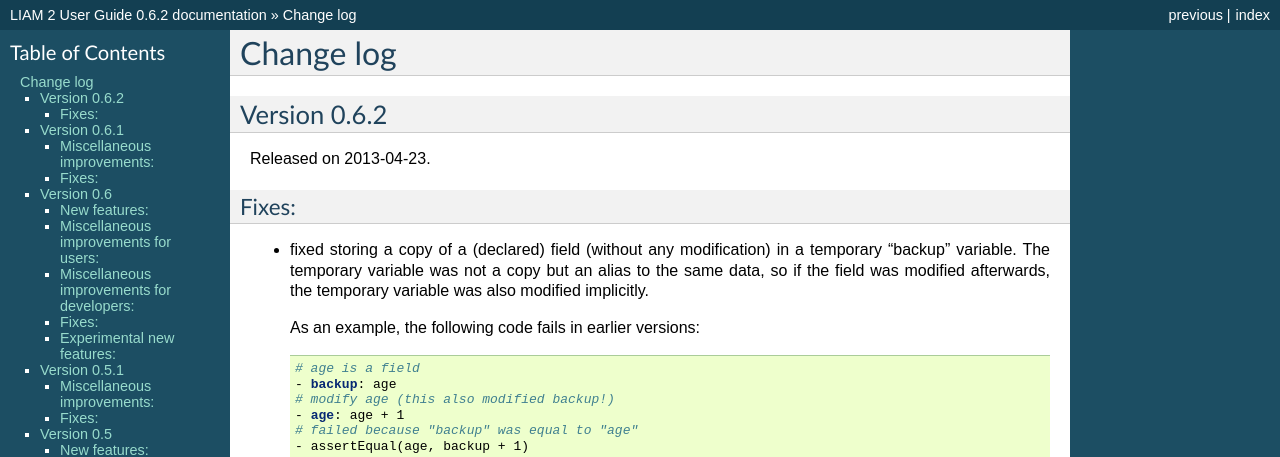
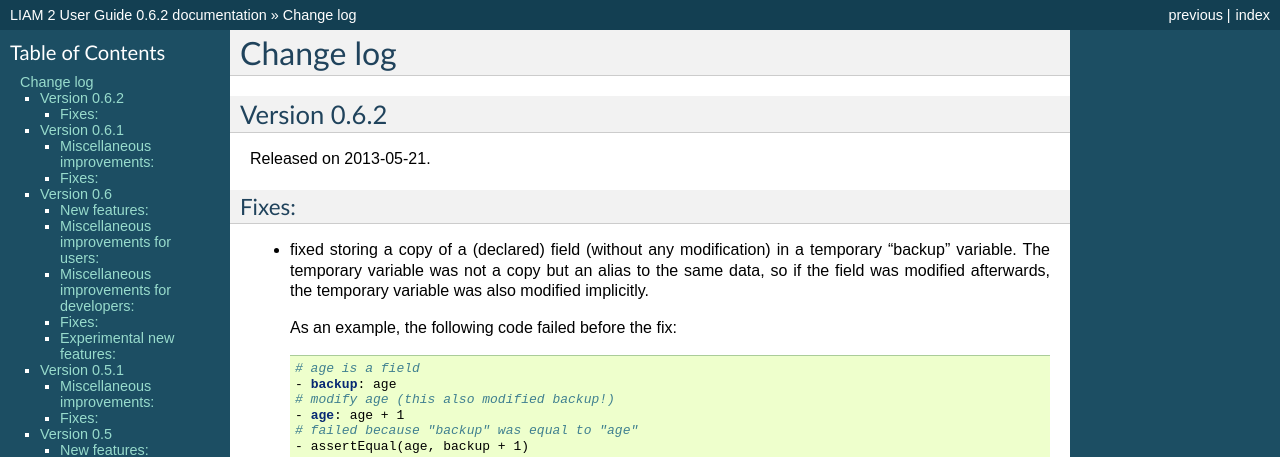
Before and after one commit to liam2/liam2, a Sphinx documentation site: the page built from doc/usersguide/source/changes.rst, in a window 1280 px wide and 900 px high. Shown: the top 457 px of the window. Built offline with Sphinx 7.4.7, drawn with Linux system fonts in a browser that asks for light colours; formulas are drawn with MathJax 3.

Commit message:
prepare for 0.6.2 release (should have done this nearly a month ago - ouch)

```diff
--- a/doc/usersguide/source/changes.rst
+++ b/doc/usersguide/source/changes.rst
@@ -6,7 +6,7 @@
 Version 0.6.2
 =============
 
-Released on 2013-04-23.
+Released on 2013-05-21.
 
 Fixes:
 ------
@@ -16,7 +16,7 @@
   alias to the same data, so if the field was modified afterwards, the
   temporary variable was also modified implicitly.
 
-  As an example, the following code fails in earlier versions: ::
+  As an example, the following code failed before the fix: ::
 
     # age is a field
     - backup: age
@@ -40,6 +40,7 @@
     - backup: temp
     - temp: temp + 1
     - assertEqual(temp, backup + 1)
+
 
 Version 0.6.1
 =============
```
